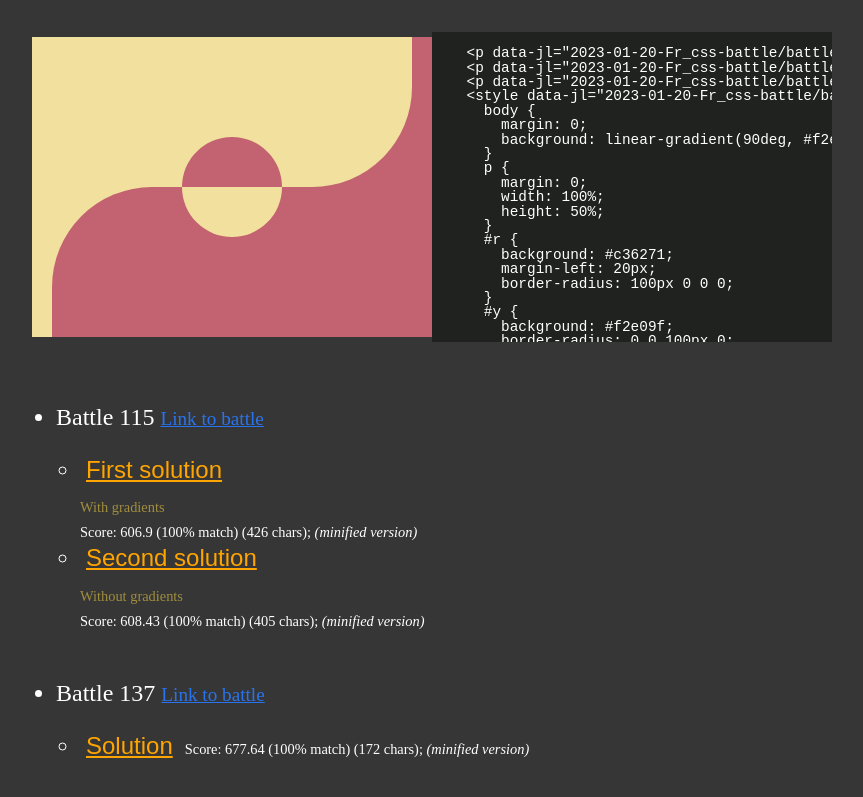
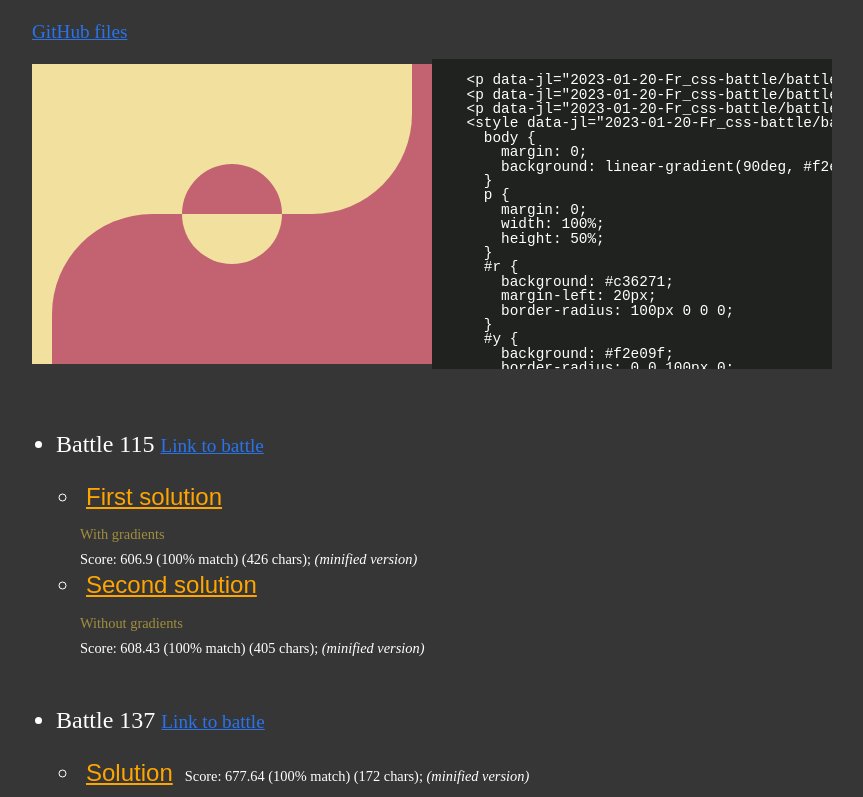
Before and after one commit to codevivi/BIT_JS-2023-01-09_friday-assignments, a plain HTML site: page 2023-01-20-Fr_css-battle/index.html in a window 1280 px wide. Shown: the part 102-899 px from the top of the page, without its empty margins (208-1071 px from the left). Drawn offline with Linux system fonts and the light colour scheme.

Commit message:
added link

```diff
--- a/2023-01-20-Fr_css-battle/index.html
+++ b/2023-01-20-Fr_css-battle/index.html
@@ -11,6 +11,9 @@
     <body>
         <div class="container">
             <h1>Css battle solutions</h1>
+            <a
+                href="https://github.com/codevivi/BIT_JS-2023-01-09_friday-assignments/tree/master/2023-01-20-Fr_css-battle">GitHub
+                files</a>
             <div class="box">
                 <iframe
                     src="battle-115-1.html"
@@ -22,6 +25,7 @@
                 </pre>
             </div>
             <nav>
+
 
                 <ul>
                     <li>Battle 115 <a href="https://cssbattle.dev/play/115">Link
```
